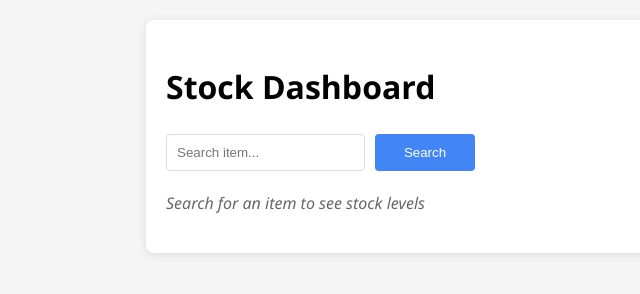
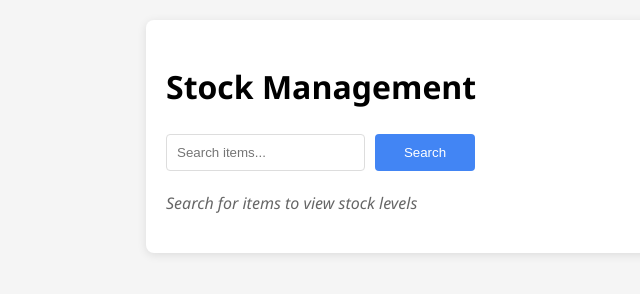
Before and after one commit to Fab26-lous/stock-dashboard, a plain HTML site: page index.html in a window 1280 px wide. Shown: the whole page, without its empty margins (74-714 px from the left). Drawn offline with Linux system fonts and the light colour scheme.

Commit message:
Update index.html

```diff
--- a/index.html
+++ b/index.html
@@ -1,26 +1,25 @@
 <!DOCTYPE html>
 <html>
 <head>
-  <title>Stock Tracker</title>
+  <title>POS Stock Tracker</title>
   <link rel="stylesheet" href="styles.css">
 </head>
 <body>
   <div class="container">
-    <h1>Stock Dashboard</h1>
+    <h1>Stock Management</h1>
 
     <div class="search-box">
-      <input type="text" id="searchItem" placeholder="Search item..." autocomplete="off">
+      <input type="text" id="searchInput" placeholder="Search items..." autocomplete="off">
       <button id="searchBtn">Search</button>
     </div>
 
     <div id="stockResults">
-      <!-- Results will appear here -->
-      <p class="placeholder">Search for an item to see stock levels</p>
+      <p class="placeholder">Search for items to view stock levels</p>
     </div>
 
     <div class="stock-form" id="stockForm" style="display:none">
       <h3>Update Stock</h3>
-      <input type="number" id="adjustQty" placeholder="Quantity" min="1">
+      <input type="number" id="adjustQty" placeholder="Quantity" min="1" value="1">
       <select id="adjustType">
         <option value="add">Add Stock</option>
         <option value="reduce">Reduce Stock</option>
```
